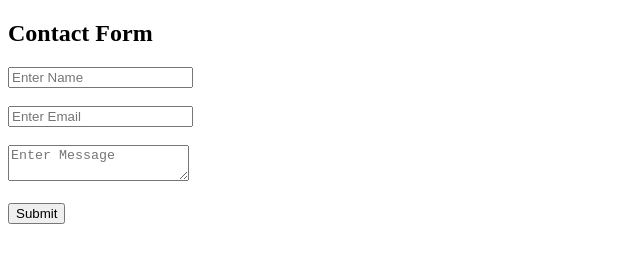
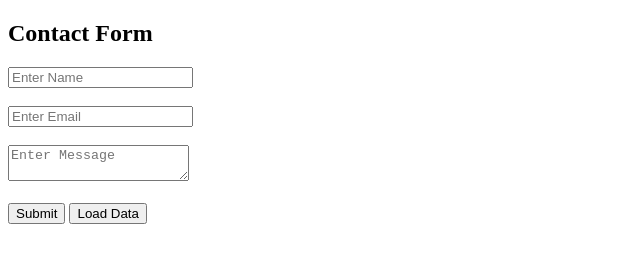
Before and after one commit to iamkml/simple-crud, a plain HTML site: page index.html in a window 1280 px wide. Shown: the whole page, without its empty margins (0-640 px from the left). Drawn offline with Linux system fonts and the light colour scheme.

Commit message:
Update index.html

```diff
--- a/index.html
+++ b/index.html
@@ -10,6 +10,10 @@
     <input type="email" id="email" placeholder="Enter Email"><br><br>
     <textarea id="message" placeholder="Enter Message"></textarea><br><br>
     <button type="submit">Submit</button>
+
+    </hr>
+    <button onclick="loadData()">Load Data</button>
+    <div id="output"></div>
   </form>
 
   <script>
@@ -35,6 +39,12 @@
       })
       .catch(err => alert("Error: " + err));
     });
+
+    async function loadData() {
+      let res = await fetch(scriptURL);
+      let data = await res.json();
+      document.getElementById("output").innerText = JSON.stringify(data);
+    }
   </script>
 </body>
 </html>
```
